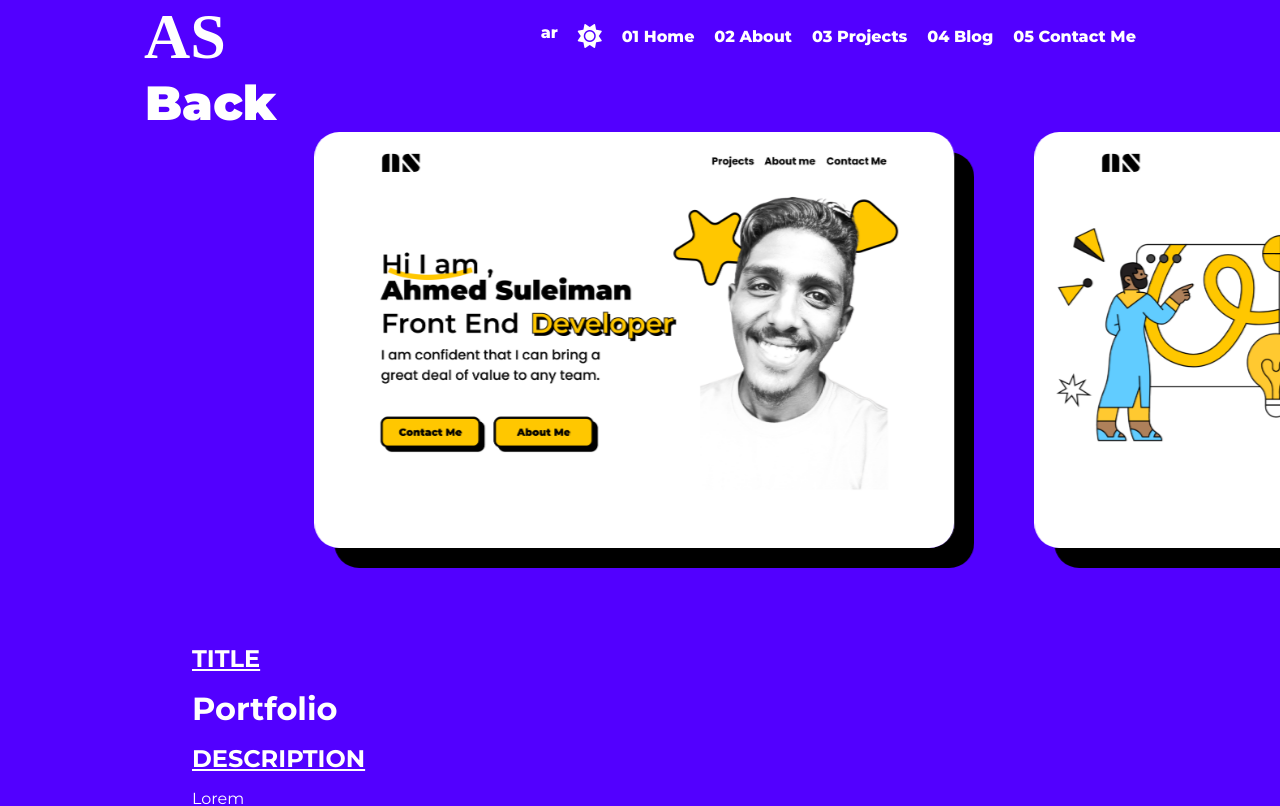
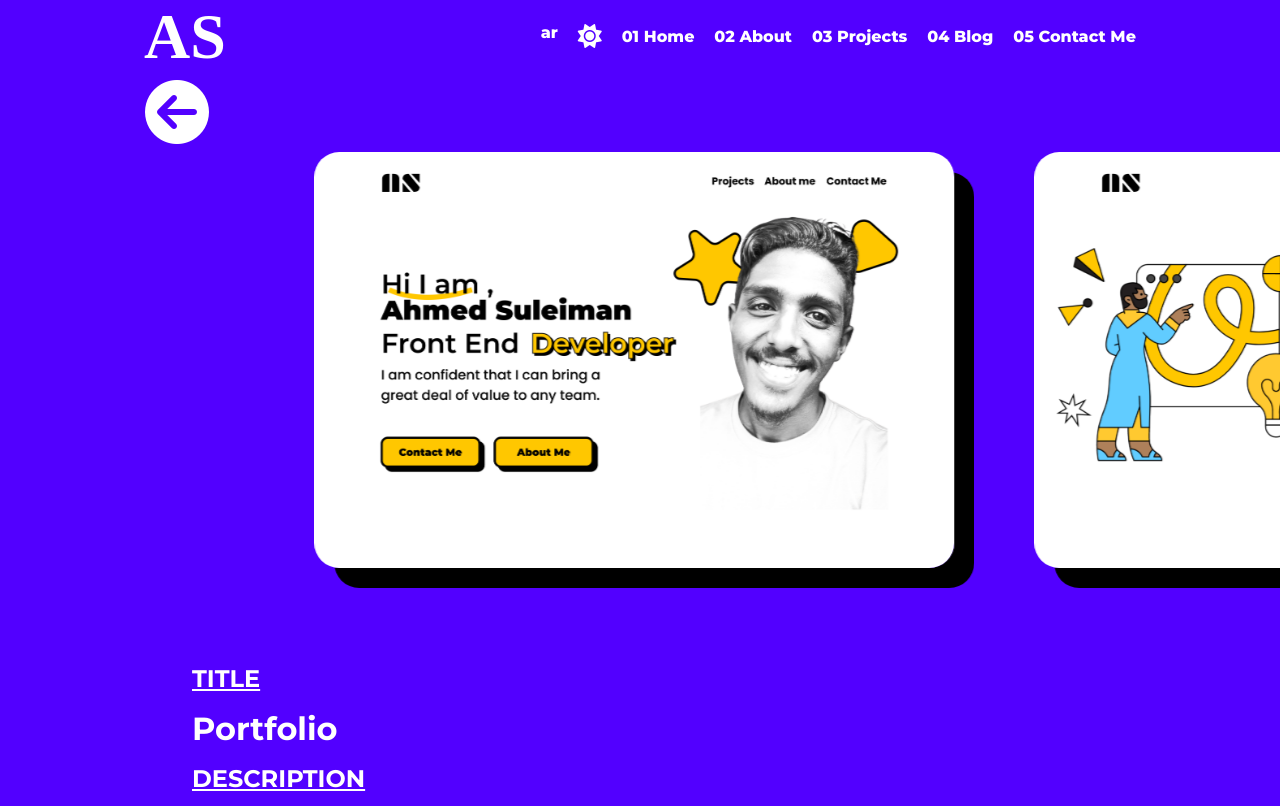
Before and after one commit to ahmedonour/portfolio-5.4, a SvelteKit app: page /project/MAM in a window 1280 px wide. Shown: the top 806 px of the page. Built offline with nearby package versions, Linux system fonts and the light colour scheme; a web font is replaced by a local one.

Commit message:
UPDATE !: Image, fixing some bugs

```diff
--- a/src/components/projects/backbutton.svelte
+++ b/src/components/projects/backbutton.svelte
@@ -1,18 +1,22 @@
-<a href="/project" class="backButton">Back</a>
+<a href="/project" class="backButton"><i class="fas fa-arrow-circle-left"></i></a>
 
 <style>
 	.backButton {
 		color: white;
-		font-size: 3rem;
+		font-size: 4rem;
 		cursor: pointer;
 		position: sticky;
 		left: 145px;
 		top: 0px;
+		transition: all 500ms ease-in-out;
+	}
+	.backButton:hover{
+		color: black;
 	}
 	@media screen and (max-width: 768px) {
 		.backButton {
 			left: 20px;
-			font-size: 2rem;
+			font-size: 3rem;
 			font-weight: 700;
 			margin-bottom: 3rem;
 		}
```
Also changed, not shown: static/mouckup/m.a.m.png.
